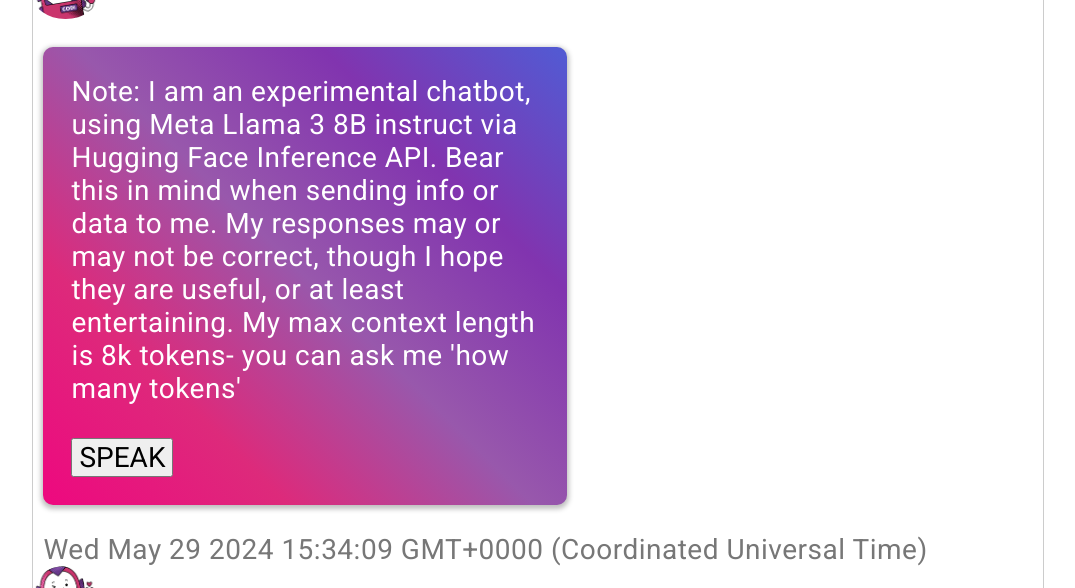
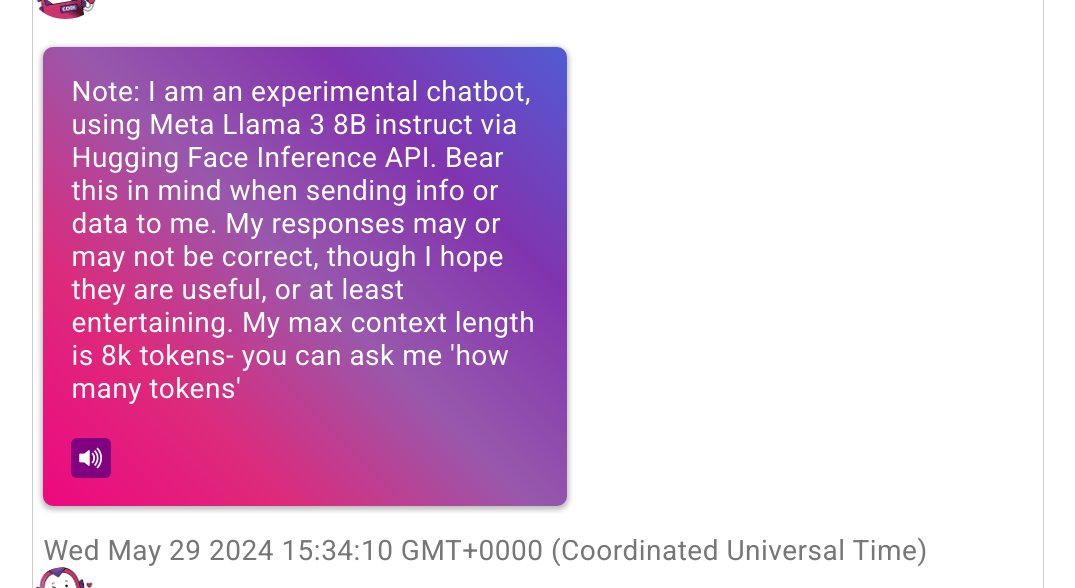
Before and after one commit to im-tchia/slack1, a website: page index.html in a window 1280 px wide. Shown: the part 212-800 px from the top of the page, without its empty margins (102-1177 px from the left). Drawn offline with nearby package versions, Linux system fonts and the light colour scheme.

Commit message:
fixed the speech to text icon. also got the first four messages to be spaced out in time

```diff
--- a/coachc.js
+++ b/coachc.js
@@ -13,6 +13,11 @@
 //console.log(L3KEY);
 // global variable to indicate when to close session
 let closeSession = false;
+let lastCallTime = 0;
+let lastMessageTime = Date.now();
+let messageQueue = []; // Initialize message queue
+let isProcessing = false; // Flag to track if messages are being processed
+
 
 let promptHeaderSystem = "<|start_header_id|>system<|end_header_id|>";
 let promptHeaderUser = "<|start_header_id|>user<|end_header_id|>";
@@ -68,10 +73,12 @@ runningPrompt =
   intro2 +
   promptEOT;
 
-sendAns(disclaimer1);
-sendAns(disclaimer2);
-sendAns(intro1);
-sendAns(intro2);
+//introduced async function so that initial messages are sent with 1s delay
+  sendInitialMessages();
+//   sendAnsWithDelay(disclaimer1);
+// sendAnsWithDelay(disclaimer2);
+// sendAnsWithDelay(intro1);
+// sendAnsWithDelay(intro2);
 
 /// below is to enable enter key to trigger send ///
 
@@ -98,19 +105,32 @@ buttonEntry.addEventListener("click", function(){
 
 /////////////// FUNCTIONS BELOW HERE /////////////
 
-function sendAns(text = '' ){
-  createInChat(text).then(html => {
-  // Add the generated HTML to the .msg-page element
-   document.getElementsByClassName("msg-page")[document.getElementsByClassName("msg-page").length - 1].insertAdjacentHTML("beforeend", html);
+async function sendInitialMessages() {
+  await sendAnsWithDelay(disclaimer1);
+  await sendAnsWithDelay(disclaimer2);
+  await sendAnsWithDelay(intro1);
+  await sendAnsWithDelay(intro2);
+}
 
 
-  // document.getElementsByClassName("msg-page")[document.getElementsByClassName("msg-page").length-1].insertAdjacentHTML("beforeend",createInChat(text));
+function sendAns(text = '' ){
+  // createInChat(text).then(html => {
+  // // Add the generated HTML to the .msg-page element
+  //  document.getElementsByClassName("msg-page")[document.getElementsByClassName("msg-page").length - 1].insertAdjacentHTML("beforeend", html);
+
+
+ document.getElementsByClassName("msg-page")[document.getElementsByClassName("msg-page").length-1].insertAdjacentHTML("beforeend",createInChat(text));
 
   runningPrompt = runningPrompt + promptHeaderAsst + text + promptEOT;
 
   //scroll to bottom of .msg-page id=scrollMsgPg
   document.getElementById("scrollMsgPg").scrollTop = document.getElementById("scrollMsgPg").scrollHeight;
-  });
+ // });
+}
+
+async function sendAnsWithDelay(text) {
+  await delay(1000); // Ensure at least 1-second delay
+  sendAns(text);
 }
 
 function sendAsk(text = '') {
@@ -149,17 +169,49 @@ function sendAsk(text = '') {
   //var textr = "noted."
 //  document.getElementsByClassName("msg-page")[document.getElementsByClassName("msg-page").length-1].insertAdjacentHTML("beforeend",createOutChat(textr));
 }
+function delay(ms) {
+  return new Promise(resolve => setTimeout(resolve, ms));
+}
+
+function createInChat(text = '') {
+  // const currentTime = performance.now();
+  // const timeSinceLastCall = currentTime - lastCallTime;
+  // if (timeSinceLastCall < 1000) {
+  //   await delay(1000 - timeSinceLastCall);
+  // }
+
+  // const startTime = performance.now();
+  // await delay(1000); // Ensure at least 1-second delay
+  // const endTime = performance.now();
+  // console.log("Actual delay: " + (endTime - startTime) + " milliseconds");
+  // console.log("Delayed message after 1000 milliseconds");
 
 
-async function createInChat(text = '') {
-  await delay(500);
-  console.log("Delayed message after 500 milliseconds");
+  // var event1 = new Date();
 
-  var event1 = new Date();
-  var eDate = Date.toString();
+  //var eDate = Date.toString();
   //var eTime = Date.toTimeString();
   //var timestamp = eTime + " | " + eDate;
-  var timestamp = event1;
+  // var timestamp = event1.toISOString();
+  // await delay(2000);
+  // const timestamp = await generateTimestamp();
+  const currentTime = Date.now(); // Get the current time
+
+  const timeElapsed = currentTime - lastMessageTime; // Calculate time elapsed since last message
+  const delayTime = Math.max(2000 - timeElapsed, 0); // Calculate delay time
+
+  //delay(delayTime); // Delay for the calculated time
+
+  //const timestamp = new Date().toISOString(); //
+  const timestamp = new Date();
+  //Generate timestamp
+  lastMessageTime = currentTime; // Update last message time
+
+  console.log("timestamp = "+timestamp);
+  //lastCallTime = currentTime;
+
+// Process the next message in the queue
+// await processMessageQueue();
 
   return`
   <div class="received-chats">
@@ -171,7 +223,12 @@ async function createInChat(text = '') {
       <p id = "textToRead_${timestamp}">
       ${text}
 
-      <button onclick="speak('${timestamp}')">SPEAK</button>
+
+      <button class= "speak" onclick="speak('${timestamp}')">
+      <i class="bi bi-volume-up-fill"></i>
+      <!--SPEAK-->
+      </button>
+
       </p>
 
       <span class="time">
@@ -181,11 +238,11 @@ async function createInChat(text = '') {
   </div>
 </div>
   `;
+
+
 };
 
-async function delay(ms) {
-  await new Promise(resolve => setTimeout(resolve, ms));
-}
+
 
 function speak(timestamp) {
     console.log("timestamp = "+timestamp);
@@ -196,7 +253,8 @@ function speak(timestamp) {
 
   console.log('textToRead_${timestamp}');
 
-  const utterance = new SpeechSynthesisUtterance(text);
+  const utterance = new   SpeechSynthesisUtterance(text);
+  utterance.rate = 1.3
   speechSynthesis.speak(utterance);
 }
 
--- a/styles.css
+++ b/styles.css
@@ -359,3 +359,15 @@ received-chats-img {
     display: inline-block;
     font-size: 16px;
   }
+
+  .speak {
+    background-color: purple;
+    border-radius: 15%;
+    border: none;
+    color: white;
+    padding: 6px ;
+    text-align: center;
+    text-decoration: none;
+    display: inline-table;
+    font-size: 14px;
+  }
```
